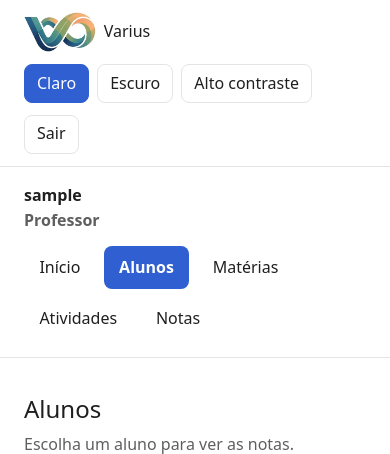
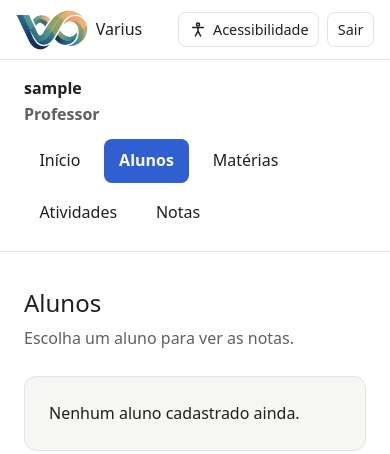
Before and after one commit to AlvesIsaqueP/plataforma-neurodivergentes, a Django app: page /alunos/ in a window 390 px wide. Shown: the top 454 px of the page. Run offline with Django 5.2, Linux system fonts and the light colour scheme; the visitor is signed in with stand-in values (Sample User, id 1); data that the repository does not hold is empty.

Commit message:
adicionado botão de acessibilidade no modo mobile

```diff
--- a/static/css/estilo.css
+++ b/static/css/estilo.css
@@ -616,3 +616,88 @@ fieldset.campo {
         grid-template-columns: 1fr 1fr;
     }
 }
+
+
+/* ---------- Menu de acessibilidade ---------- */
+.menu-acess {
+    position: relative;
+}
+
+.botao-acess {
+    display: inline-flex;
+    align-items: center;
+    gap: 0.4rem;
+    background: transparent;
+    color: var(--texto);
+    border: var(--espessura) solid var(--borda);
+    border-radius: 8px;
+    padding: 0.35rem 0.75rem;
+    cursor: pointer;
+}
+
+.botao-acess:hover,
+.botao-acess[aria-expanded="true"] {
+    border-color: var(--destaque);
+}
+
+.botao-acess svg {
+    width: 18px;
+    height: 18px;
+    fill: none;
+    stroke: currentColor;
+    stroke-width: 2;
+    stroke-linecap: round;
+    stroke-linejoin: round;
+}
+
+.painel-acess {
+    position: absolute;
+    right: 0;
+    top: calc(100% + 0.5rem);
+    z-index: 10;
+    min-width: 200px;
+    background: var(--fundo);
+    border: var(--espessura) solid var(--borda);
+    border-radius: 12px;
+    padding: 0.75rem;
+    box-shadow: 0 8px 24px rgba(0, 0, 0, 0.18);
+}
+
+.painel-acess[hidden] {
+    display: none;
+}
+
+.painel-titulo {
+    margin: 0 0 0.5rem;
+    font-weight: 600;
+}
+
+.painel-acess .seletor-tema {
+    flex-direction: column;
+}
+
+.painel-acess .seletor-tema button {
+    text-align: left;
+}
+
+@media (max-width: 520px) {
+    .cabecalho {
+        padding: 0.6rem 1rem;
+    }
+
+    .painel-acess {
+        left: 0;
+        right: auto;
+    }
+
+    .acoes {
+        gap: 0.5rem;
+    }
+
+    .botao-acess,
+    .botao-sair,
+    .botao-topo {
+        font-size: 0.9rem;
+        padding: 0.3rem 0.6rem;
+    }
+}
--- a/static/js/tema.js
+++ b/static/js/tema.js
@@ -33,7 +33,36 @@
     var atual = temaSalvo() || temaDoSistema();
     document.documentElement.setAttribute('data-tema', atual);
 
+    function configurarMenu() {
+        var botao = document.getElementById('botao-acess');
+        var painel = document.getElementById('painel-acess');
+        if (!botao || !painel) return;
+
+        function mostrar(valor) {
+            painel.hidden = !valor;
+            botao.setAttribute('aria-expanded', valor ? 'true' : 'false');
+        }
+
+        botao.addEventListener('click', function () {
+            mostrar(painel.hidden);
+        });
+
+        document.addEventListener('keydown', function (e) {
+            if (e.key === 'Escape' && !painel.hidden) {
+                mostrar(false);
+                botao.focus();
+            }
+        });
+
+        document.addEventListener('click', function (e) {
+            if (!painel.hidden && !painel.contains(e.target) && !botao.contains(e.target)) {
+                mostrar(false);
+            }
+        });
+    }
+
     document.addEventListener('DOMContentLoaded', function () {
+        configurarMenu();
         aplicar(atual);
         document.querySelectorAll('.seletor-tema button').forEach(function (botao) {
             botao.addEventListener('click', function () {
--- a/templates/base.html
+++ b/templates/base.html
@@ -22,10 +22,19 @@
         </a>
 
         <div class="acoes">
-            <div class="seletor-tema" role="group" aria-label="Escolher tema">
-                <button type="button" data-tema="claro">Claro</button>
-                <button type="button" data-tema="escuro">Escuro</button>
-                <button type="button" data-tema="contraste">Alto contraste</button>
+            <div class="menu-acess">
+                <button type="button" class="botao-acess" id="botao-acess" aria-expanded="false" aria-controls="painel-acess">
+                    <svg viewBox="0 0 24 24" aria-hidden="true"><circle cx="12" cy="4.5" r="2"/><path d="M5 8.5h14M12 8.5v5m0 0l-3.5 6.5M12 13.5l3.5 6.5"/></svg>
+                    Acessibilidade
+                </button>
+                <div class="painel-acess" id="painel-acess" hidden>
+                    <p class="painel-titulo" id="titulo-tema">Tema da página</p>
+                    <div class="seletor-tema" role="group" aria-labelledby="titulo-tema">
+                        <button type="button" data-tema="claro">Claro</button>
+                        <button type="button" data-tema="escuro">Escuro</button>
+                        <button type="button" data-tema="contraste">Alto contraste</button>
+                    </div>
+                </div>
             </div>
 
             {% if user.is_authenticated %}
```
